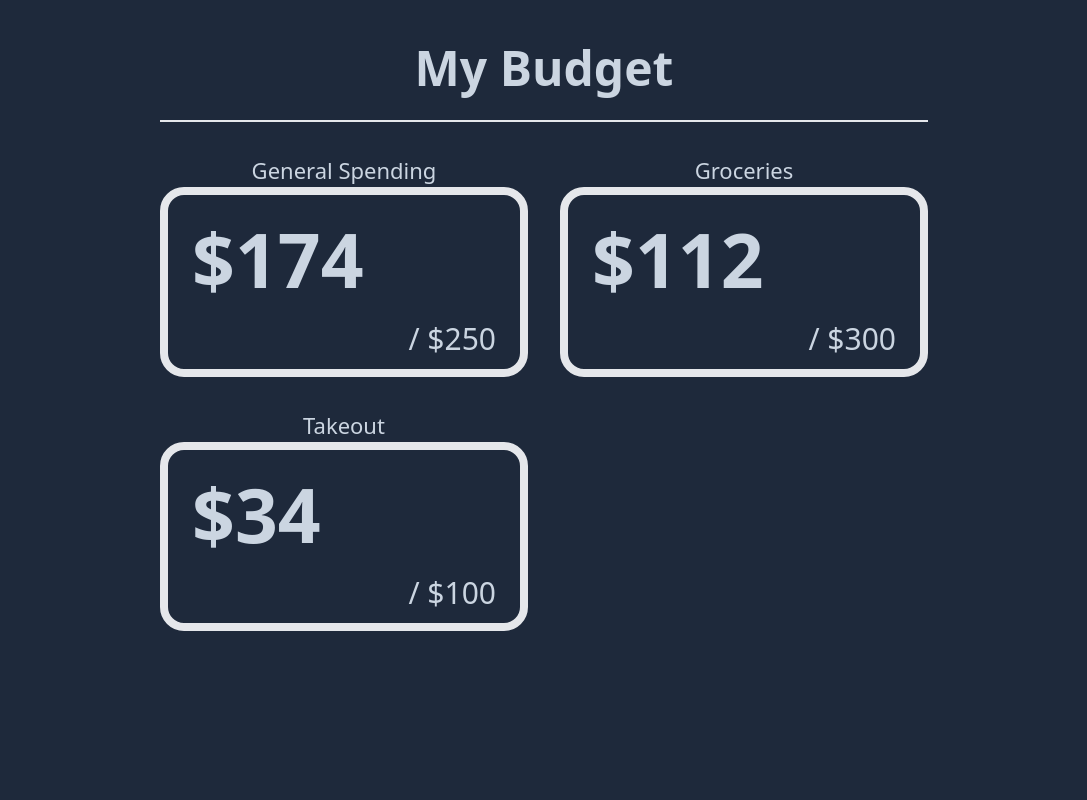
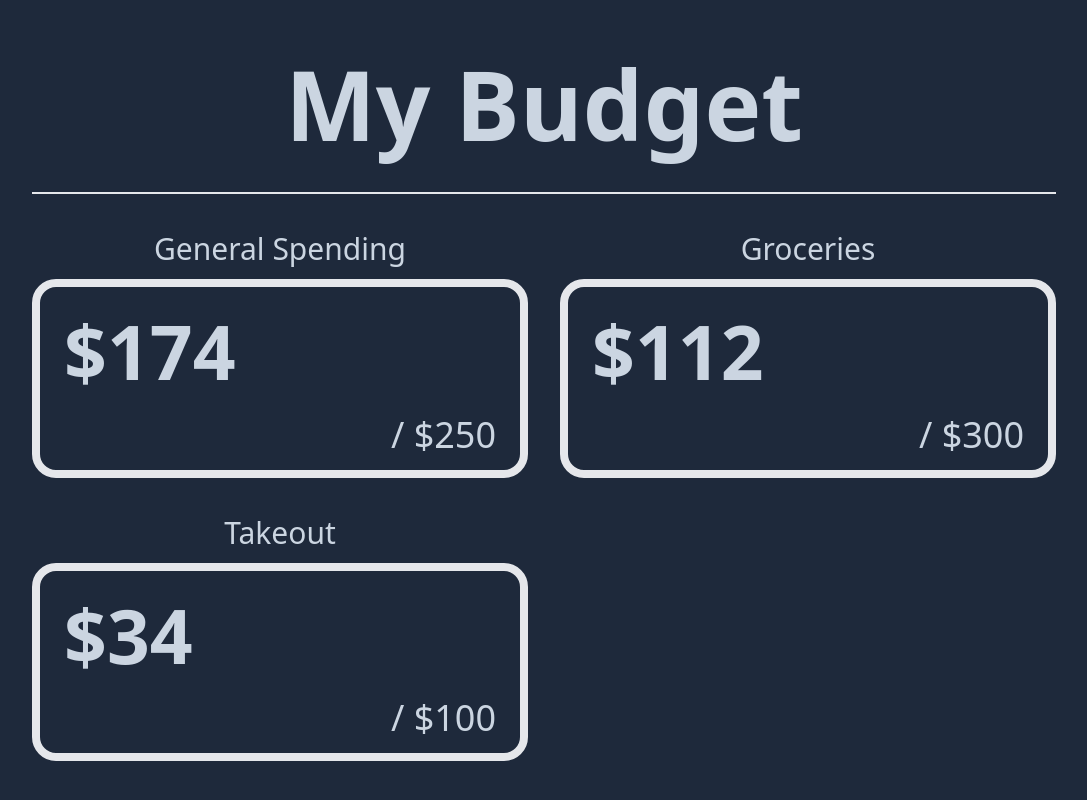
Before and after one commit to Aivaxela/budgeting-app, a React (Vite) app: page / in a window 1280 px wide. Shown: the whole page, without its empty margins (96-1183 px from the left). Built offline with nearby package versions, Linux system fonts and the light colour scheme.

Commit message:
style: update layout and typography in App and BudgetButton components

```diff
--- a/src/components/App.jsx
+++ b/src/components/App.jsx
@@ -2,9 +2,9 @@ import BudgetButton from "./BudgetButton";
 
 export function App() {
   return (
-    <div className="justify-center mx-auto border-black p-8 bg-slate-800 min-h-screen">
-      <div className="max-w-3xl mx-auto">
-        <h1 className="font-extrabold text-[48px] border-b-2 pb-4 text-center text-slate-300 mb-8">
+    <div className="justify-center border-black p-8 bg-slate-800 min-h-screen">
+      <div className="max-w-5xl mx-auto">
+        <h1 className="font-extrabold text-[96px] border-b-2 pb-4 text-center text-slate-300 mb-8">
           My Budget
         </h1>
         <div className="grid grid-cols-2 gap-8">
--- a/src/components/BudgetButton.jsx
+++ b/src/components/BudgetButton.jsx
@@ -1,12 +1,12 @@
 export default function BudgetButton({ title, remaining, max }) {
   return (
     <div>
-      <h2 className="text-slate-300 text-center text-[22px]">{title}</h2>
+      <h2 className="text-slate-300 text-center text-[30px] mb-2">{title}</h2>
       <div className="border-8 rounded-3xl p-2">
         <p className="text-[75px] text-slate-300 font-extrabold text-left pl-4">
           {`$${remaining}`}
         </p>
-        <p className="text-[30px] text-slate-300 font-normal text-right pr-4">
+        <p className="text-[36px] text-slate-300 font-normal text-right pr-4">
           {` / $${max}`}
         </p>
       </div>
```
